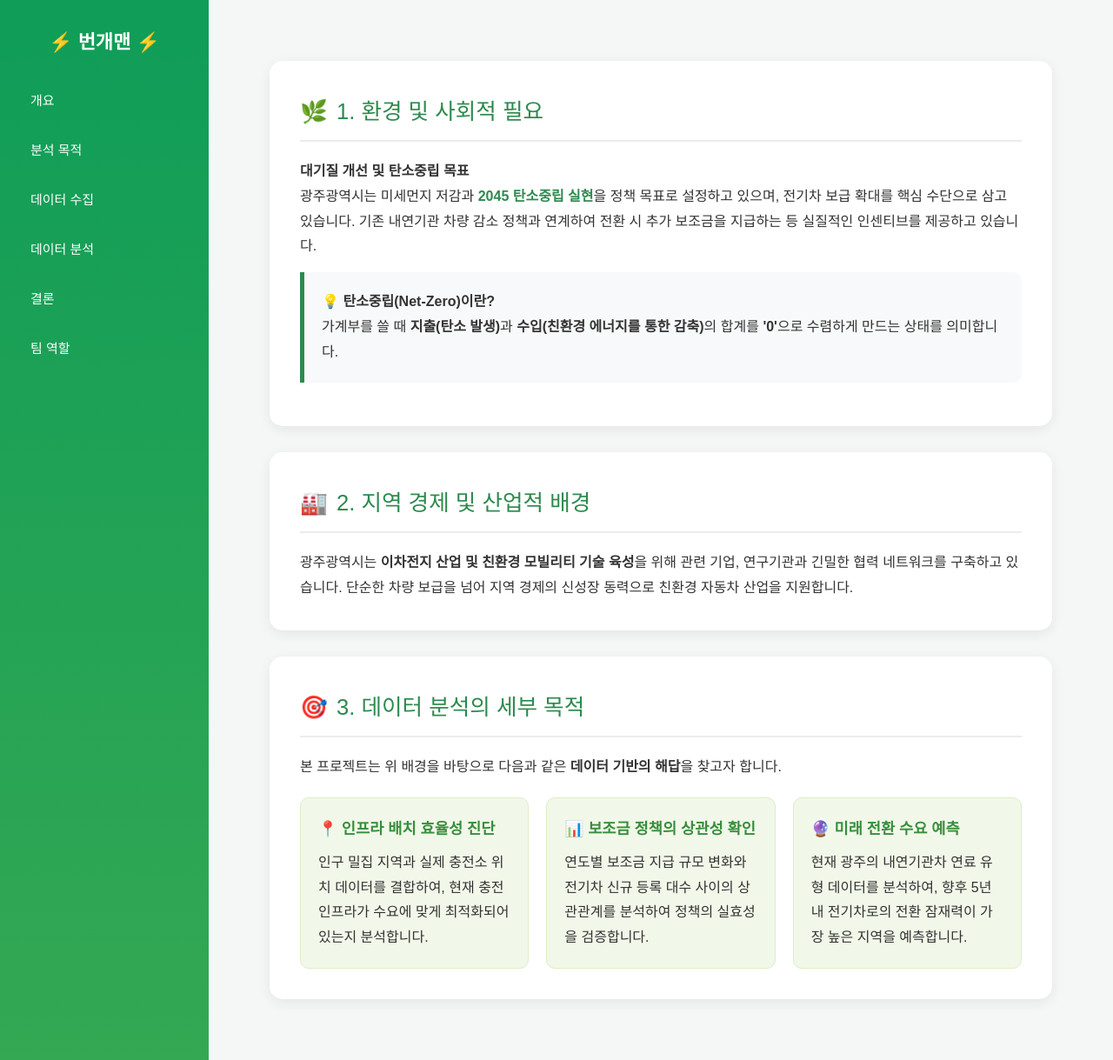
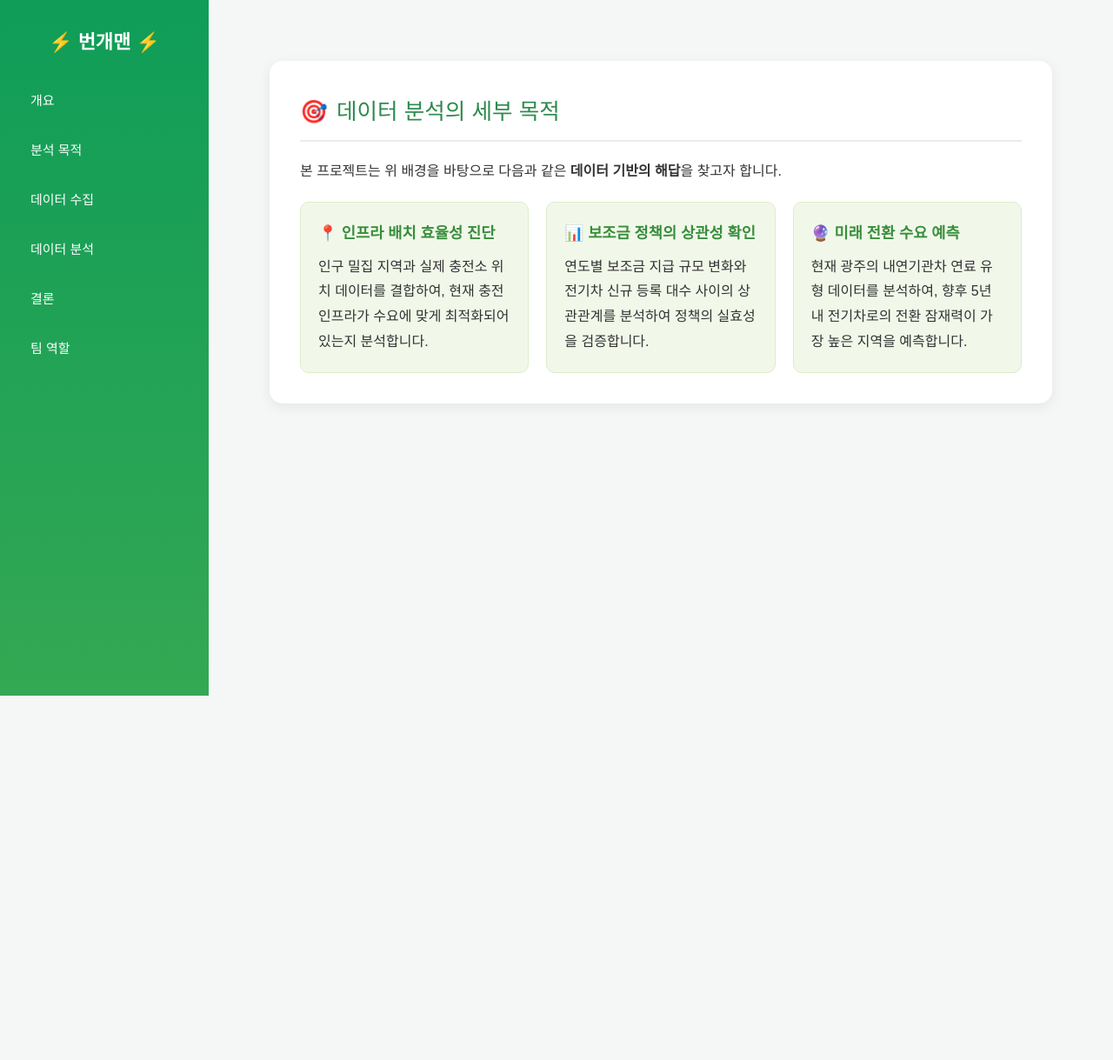
Before and after one commit to 2025-DongA-DataAI-3/car_project, a Flask app: page /analysis in a window 1280 px wide. Shown: the whole page at 87% size. After the commit the page ends 800 px from the top, so only its background shows below. Run offline with Flask 3, Linux system fonts and the light colour scheme.

Commit message:
분석목적 수정

```diff
--- a/templates/analysis.html
+++ b/templates/analysis.html
@@ -38,30 +38,7 @@
 <div class="analysis-container">
 
     <section class="section-card">
-        <div class="section-title"><span>🌿</span> 1. 환경 및 사회적 필요</div>
-        <p>
-            <strong>대기질 개선 및 탄소중립 목표</strong><br>
-            광주광역시는 미세먼지 저감과 <span class="highlight">2045 탄소중립 실현</span>을 정책 목표로 설정하고 있으며, 전기차 보급 확대를 핵심 수단으로 삼고 있습니다.
-            기존 내연기관 차량 감소 정책과 연계하여 전환 시 추가 보조금을 지급하는 등 실질적인 인센티브를 제공하고 있습니다.
-        </p>
-
-        <div class="net-zero-box">
-            <strong>💡 탄소중립(Net-Zero)이란?</strong><br>
-            가계부를 쓸 때 <strong>지출(탄소 발생)</strong>과 <strong>수입(친환경 에너지를 통한 감축)</strong>의 합계를
-            <strong>'0'</strong>으로 수렴하게 만드는 상태를 의미합니다.
-        </div>
-    </section>
-
-    <section class="section-card">
-        <div class="section-title"><span>🏭</span> 2. 지역 경제 및 산업적 배경</div>
-        <p>
-            광주광역시는 <strong>이차전지 산업 및 친환경 모빌리티 기술 육성</strong>을 위해 관련 기업, 연구기관과 긴밀한 협력 네트워크를 구축하고 있습니다.
-            단순한 차량 보급을 넘어 지역 경제의 신성장 동력으로 친환경 자동차 산업을 지원합니다.
-        </p>
-    </section>
-
-    <section class="section-card">
-        <div class="section-title"><span>🎯</span> 3. 데이터 분석의 세부 목적</div>
+        <div class="section-title"><span>🎯</span> 데이터 분석의 세부 목적</div>
         <p>본 프로젝트는 위 배경을 바탕으로 다음과 같은 <strong>데이터 기반의 해답</strong>을 찾고자 합니다.</p>
 
         <div class="detail-goals">
```
